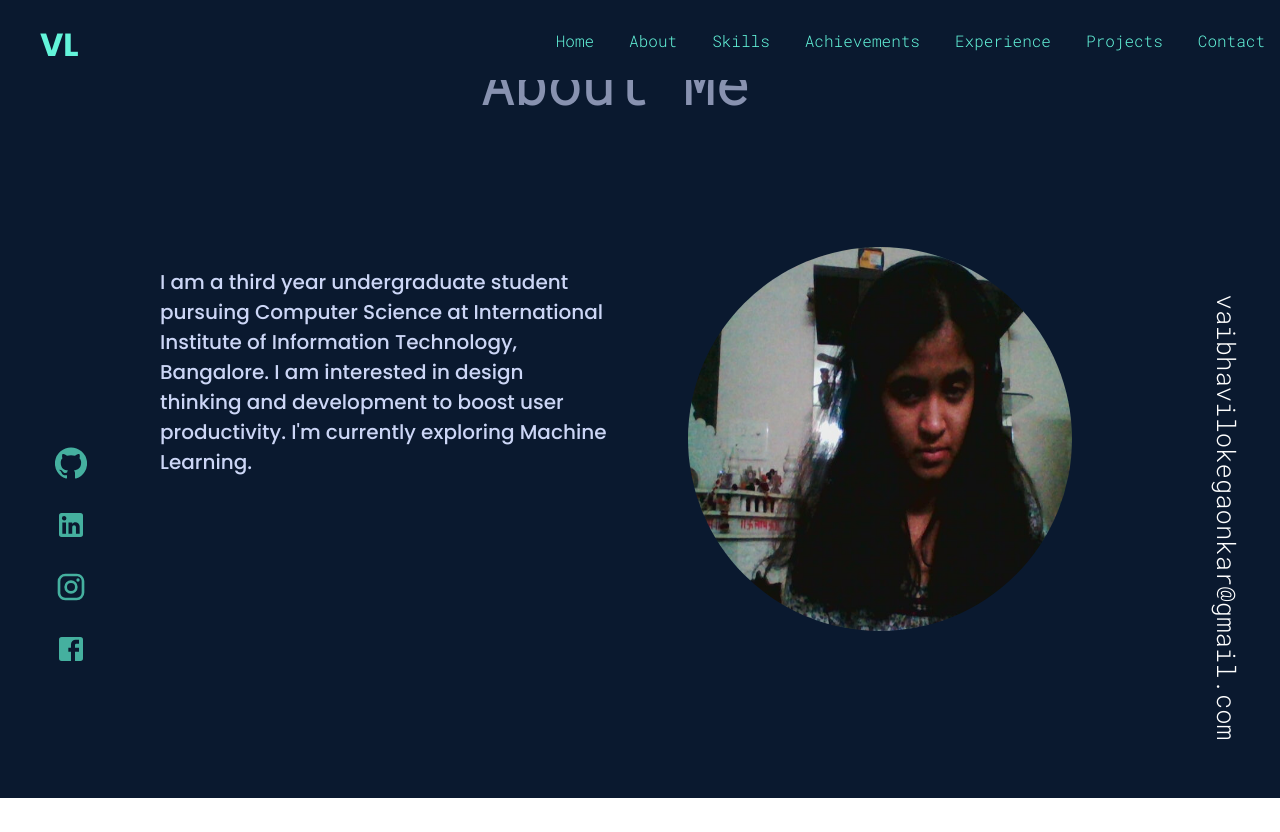
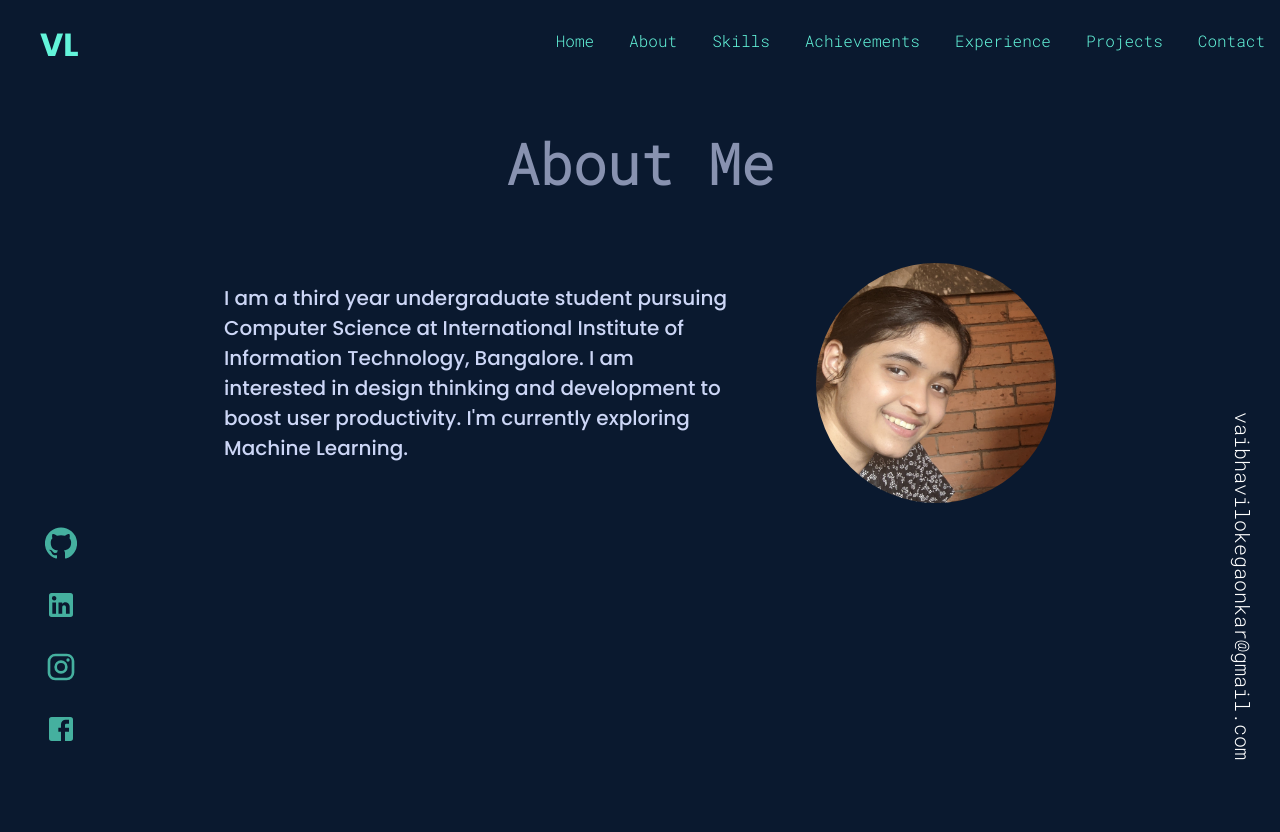
Before and after one commit to Vaibhavi1707/Vaibhavi1707.github.io, a React (Create React App) app in the folder portfolio/: page /about in a window 1280 px wide. Before the commit the page ends 800 px from the top, so only its background shows below. Built offline with nearby package versions, Linux system fonts and the light colour scheme.

Commit message:
Fixed alignments and about layout

```diff
--- a/portfolio/src/css/About.css
+++ b/portfolio/src/css/About.css
@@ -1,21 +1,22 @@
 @import url('https://fonts.googleapis.com/css2?family=Poppins:wght@500&display=swap');
 
 .about {
-    height: 94vh;
-    width: 96vw;
-    /* padding: 10vh 0vh 0vh 0vh; */
+    min-height: 94vh;
+    min-width: 96vw;
+    padding: 10vh 0vh 0vh 0vh;
+    justify-content: center;
 }
 
 .about > h2 {
     color: #8892B0;
-    /*  */
     font-size: 7vh;
 }
 
 .matter {
     display: flex;
     flex-direction: row;
-    padding: 10vh 20vh;
+    padding: 2vh 15vh;
+    justify-content: center;
 }
 
 .about .matter .desc > p {
@@ -24,6 +25,14 @@
     padding-right: 10vh;
     font-family: 'Poppins', 'sans-serif';
     font-size: 20px;
-    width: 35vw;
+    width: 40vw;
     /* padding: 20vh; */
 }
+
+@media only screen and (max-width: 650px) {
+    .matter {
+        display: flex;
+        flex-direction: column;
+        justify-content: center;
+    }
+}
--- a/portfolio/src/css/App.css
+++ b/portfolio/src/css/App.css
@@ -44,8 +44,5 @@
 }
 
 .myemail {
-  /* position: fixed;
-  bottom: 0;
-  right: 0;
-  align-self: flex-end; */
+  /* position: fixed; */
 }
--- a/portfolio/src/css/Email.css
+++ b/portfolio/src/css/Email.css
@@ -2,9 +2,9 @@
     position:absolute;
     right:0;
     bottom:0;
-    margin-bottom: 60px;
-    margin-right: 70px;
-    font-size: 2vw;
+    margin-bottom: 40px;
+    margin-right: 50px;
+    font-size: 20px;
     color: white;
     /* content: 'vaibhavilokegaonkar'; */
     /* rotate: -90deg; */
--- a/portfolio/src/css/Navbar.css
+++ b/portfolio/src/css/Navbar.css
@@ -81,9 +81,6 @@
     .right > .MuiSvgIcon-root {
         display: flex;
     }
-    /* .left {
-        display: none;
-    } */
     .right #hidden {
         position: absolute;
         right: 0px;
--- a/portfolio/src/css/SocialAccounts.css
+++ b/portfolio/src/css/SocialAccounts.css
@@ -1,7 +1,7 @@
 .socialAccounts {
     display: flex;
     flex-direction: column;
-    margin-left: 40px;
+    margin-left: 30px;
 }
 
 .socialAccounts > .MuiSvgIcon-root {
@@ -12,5 +12,5 @@
 
 .socialAccounts > .vertical {
     border-left: 10px white;
-    height: 120px;
+    height: 40px;
 }
--- a/portfolio/src/pages/About.js
+++ b/portfolio/src/pages/About.js
@@ -15,7 +15,7 @@ function About() {
                 </p>
                 </div>
                 <div>
-                    <img src = {me} alt = "me" style = {{ width: "30vw", height: "30vw", borderRadius: "15vw" }}></img>
+                    <img src = {me} alt = "me" style = {{ width: "30vh", height: "30vh", borderRadius: "15vw" }}></img>
                 </div>
             </div>
         </div>
--- a/portfolio/src/pages/Skills.js
+++ b/portfolio/src/pages/Skills.js
@@ -26,7 +26,7 @@ function Skills() {
             <h3>Frameworks</h3>
             <img src = {reactjs} alt = "reactjs" width = "100vw" height= "100vw" style = {{ marginRight: "20px", color: "#63F4DA" }} />
             <img src = {springboot} alt = "springboot" width = "100vw" height= "100vw" style = {{ marginRight: "20px" , color: "#63F4DA" }} />
-            <img src = {pandas} alt = "pandas" width = "200vw" height= "50vw" style = {{ marginRight: "20px" }} />
+            {/* <img src = {pandas} alt = "pandas" width = "200vw" height= "50vw" style = {{ marginRight: "20px" }} /> */}
             <img src = "https://upload.wikimedia.org/wikipedia/commons/8/84/Matplotlib_icon.svg" alt = "plt" width = "100vw" height= "100vw" style = {{ marginRight: "20px" }} />
             <img src = {tf} alt = "tf" width = "100vw" height= "100vw" style = {{ marginRight: "20px" }} />
 
```
Also changed, not shown: portfolio/src/images/me.jpg.
